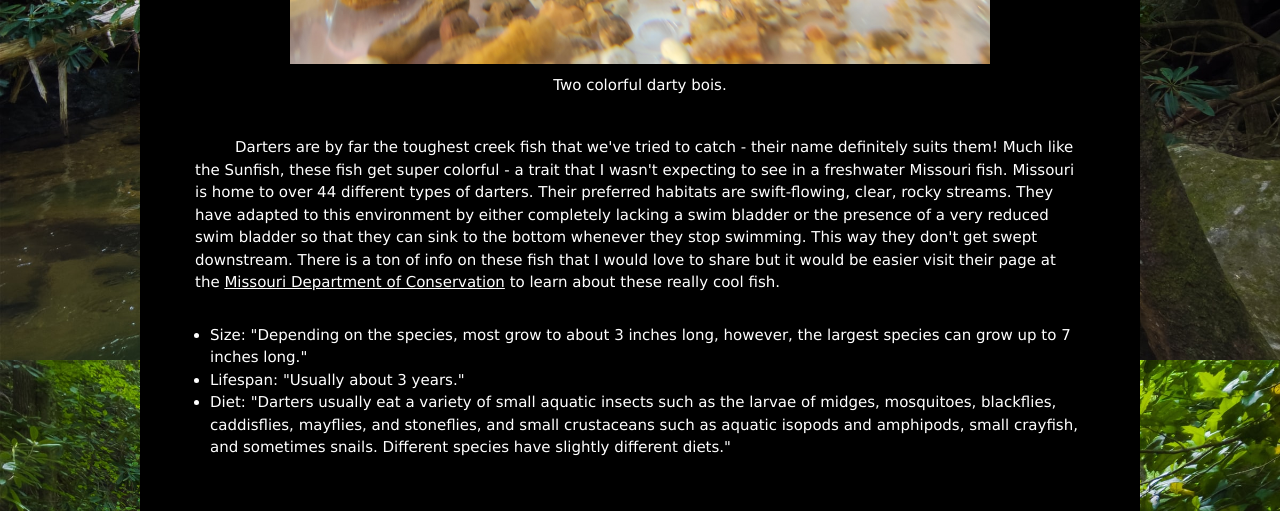
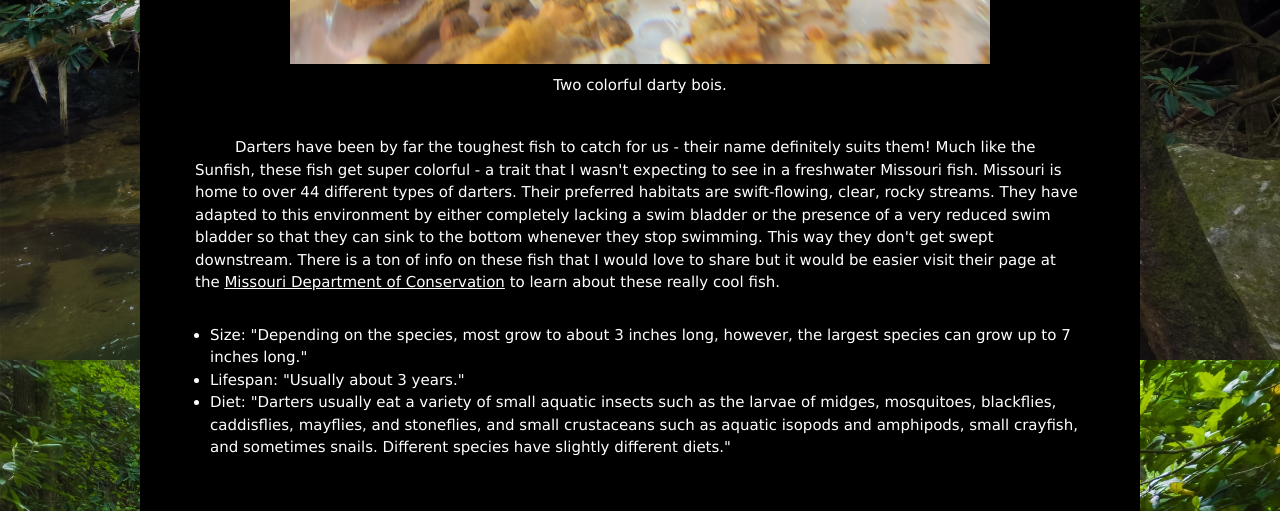
Before and after one commit to TheCatsPajammies/TheCatsPajammies.github.io, a plain HTML site: page index.html in a window 1280 px wide. Shown: the part 4440-4951 px from the top of the page. Drawn offline with nearby package versions, Linux system fonts and the light colour scheme.

Commit message:
updated content.

```diff
--- a/index.html
+++ b/index.html
@@ -123,7 +123,7 @@
                <img src="./images/creekdarter.jpg">
                <figcaption class="caption">Two colorful darty bois.</figcaption>
             </div>
-            <p>Darters are by far the toughest creek fish that we've tried to catch - their name definitely suits them! Much like the Sunfish, these fish get super colorful -
+            <p>Darters have been by far the toughest fish to catch for us - their name definitely suits them! Much like the Sunfish, these fish get super colorful -
                a trait that I wasn't expecting to see in a freshwater Missouri fish. Missouri is home to over 44 different types of darters. Their preferred habitats
                are swift-flowing, clear, rocky streams. They have adapted to this environment by either completely lacking a swim bladder or the presence of a very
                reduced swim bladder so that they can sink to the bottom whenever they stop swimming. This way they don't get swept downstream. There is a ton of info
```
